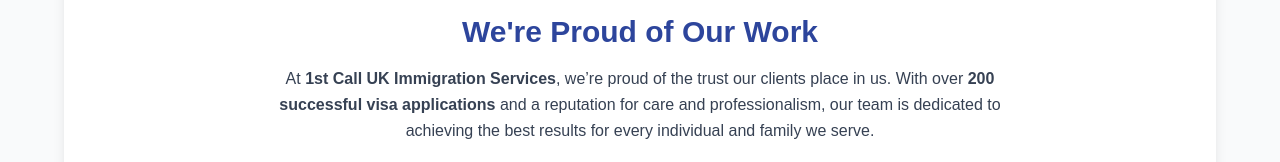
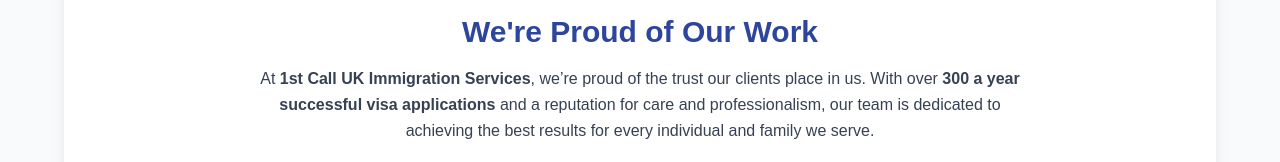
Before and after one commit to Getu4ever/1stcalluk, a Next.js app: page /reviews in a window 1280 px wide. Shown: the part 638-800 px from the top of the page. Built offline with nearby package versions, Linux system fonts and the light colour scheme.

Commit message:
Improve blog date readability and update the reviews section

```diff
--- a/src/app/blog/[slug]/page.tsx
+++ b/src/app/blog/[slug]/page.tsx
@@ -108,9 +108,10 @@
       <article className="max-w-3xl mx-auto bg-white rounded-2xl shadow-md p-8 md:p-12 mt-10">
 
         {/* DATE */}
-        <p className="text-sm text-gray-500 mb-3">
-          {formatDate(post.publishedAt)}
-        </p>
+        <p className="text-sm text-gray-600 font-medium tracking-wide mb-1">
+  {formatDate(post.publishedAt)}
+</p>
+
 
         {/* TITLE */}
         <PostFade>
--- a/src/app/blog/page.tsx
+++ b/src/app/blog/page.tsx
@@ -79,9 +79,10 @@
                 )}
 
                 <div className="p-6 flex flex-col flex-grow">
-                  <p className="text-xs text-gray-500 mb-1">
-                    {formatDate(post.publishedAt)}
-                  </p>
+                  <p className="text-sm text-gray-600 font-medium tracking-wide mb-1">
+  {formatDate(post.publishedAt)}
+</p>
+
                   <h2 className="text-xl font-semibold text-[#2d459c] mb-2">
                     {post.title}
                   </h2>
--- a/src/app/reviews/page.tsx
+++ b/src/app/reviews/page.tsx
@@ -46,7 +46,7 @@
             <p className="text-gray-700 max-w-3xl mx-auto leading-relaxed mb-4">
               At <strong>1st Call UK Immigration Services</strong>, we’re proud
               of the trust our clients place in us. With over{" "}
-              <strong>200 successful visa applications</strong> and a reputation
+              <strong>300 a year successful visa applications</strong> and a reputation
               for care and professionalism, our team is dedicated to achieving
               the best results for every individual and family we serve.
             </p>
```
